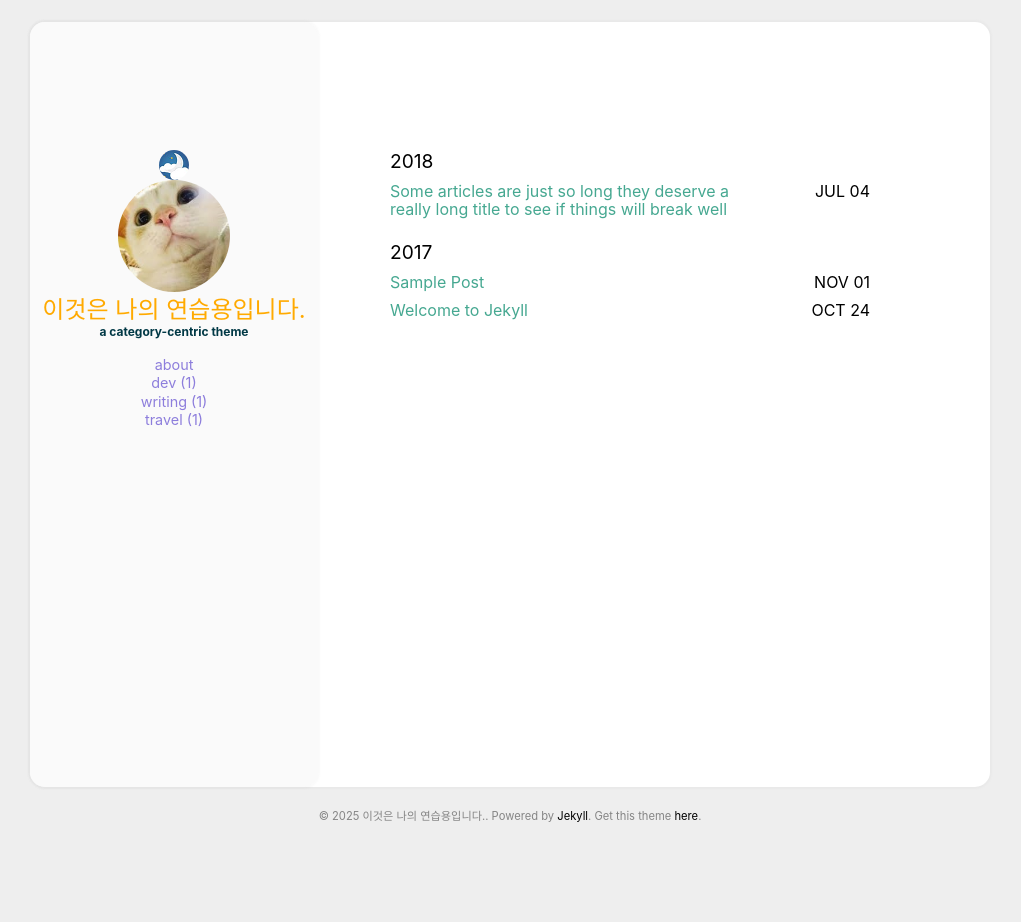
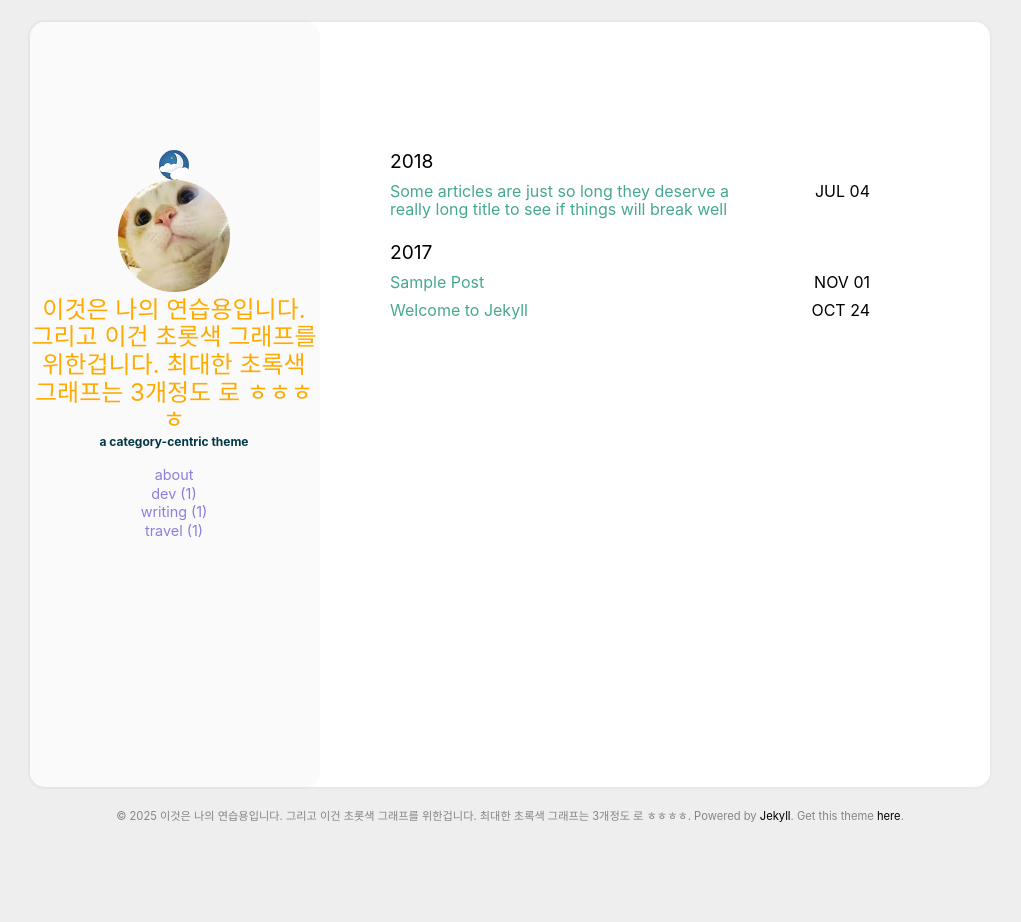
Before and after one commit to J-2025-or/nohello-copy, a Jekyll site: the page built from index.html, in a window 1280 px wide. Shown: the whole page, without its empty margins (130-1151 px from the left). Built offline with Jekyll 4.4.1, drawn with Linux system fonts in a browser that asks for light colours.

Commit message:
final: _config.yml 및 포트폴리오 콘텐츠 최종 업데이트 및 푸시

```diff
--- a/_config.yml
+++ b/_config.yml
@@ -18,7 +18,7 @@ cusdis:
     app_id: #your cusdis app_id
 
 user:
-  name: 이것은 나의 연습용입니다.
+  name: 이것은 나의 연습용입니다. 그리고 이건 초롯색 그래프를 위한겁니다. 최대한 초록색 그래프는 3개정도 로 ㅎㅎㅎㅎ
   pic: /assets/img/cat.jpg
   picAlt: "catbook"
   job: a category-centric theme
```
